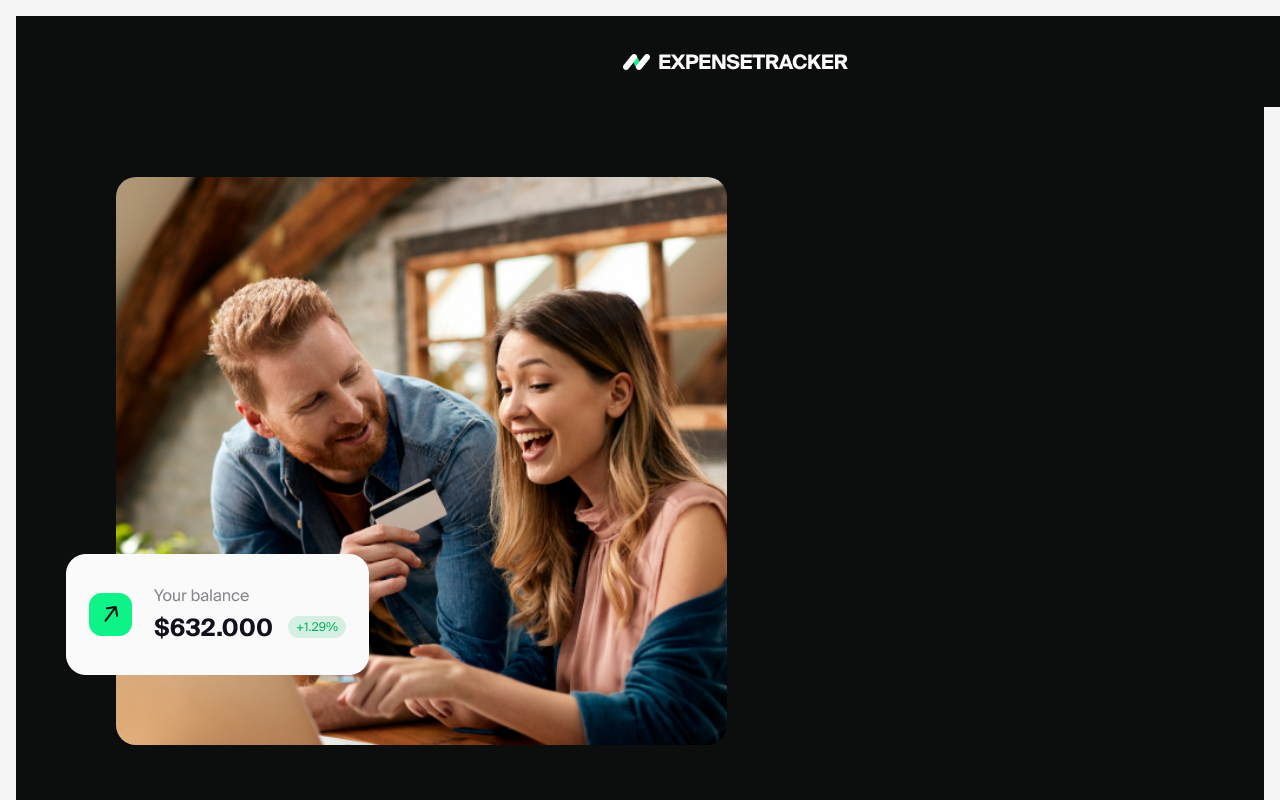
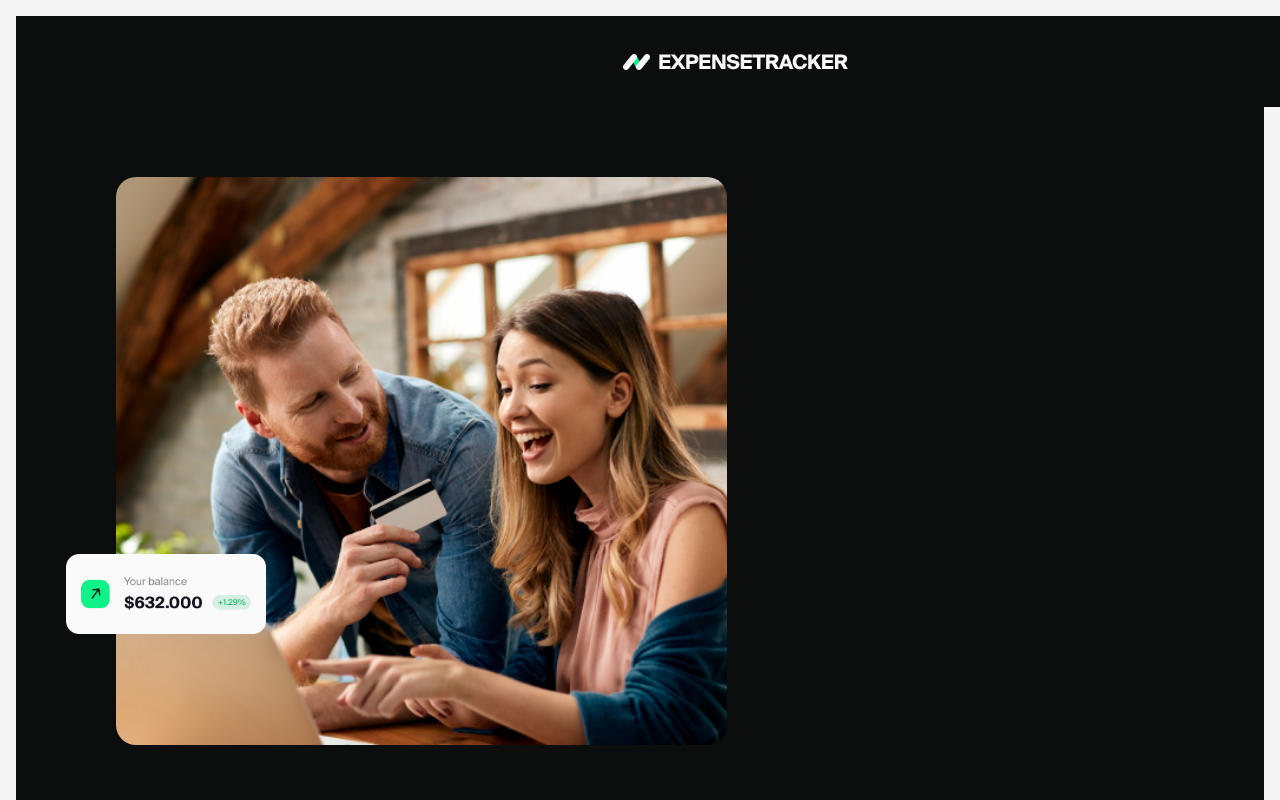
Before and after one commit to Reuelle/expense-tracker, a React (Create React App) app: page /expense-tracker/login in a window 1280 px wide. Shown: the top 800 px of the page. Built offline with nearby package versions, Linux system fonts and the light colour scheme.

Commit message:
Update Decoration.module.css

```diff
--- a/src/components/Decoration/Decoration.module.css
+++ b/src/components/Decoration/Decoration.module.css
@@ -6,6 +6,11 @@
   display: flex;
   justify-content: center;
   align-items: center;
+}
+
+.balanceCardImage {
+  width: 200px; /* Adjust the size of the balance card */
+  height: auto;
 }
 
 .backgroundImage {
```
